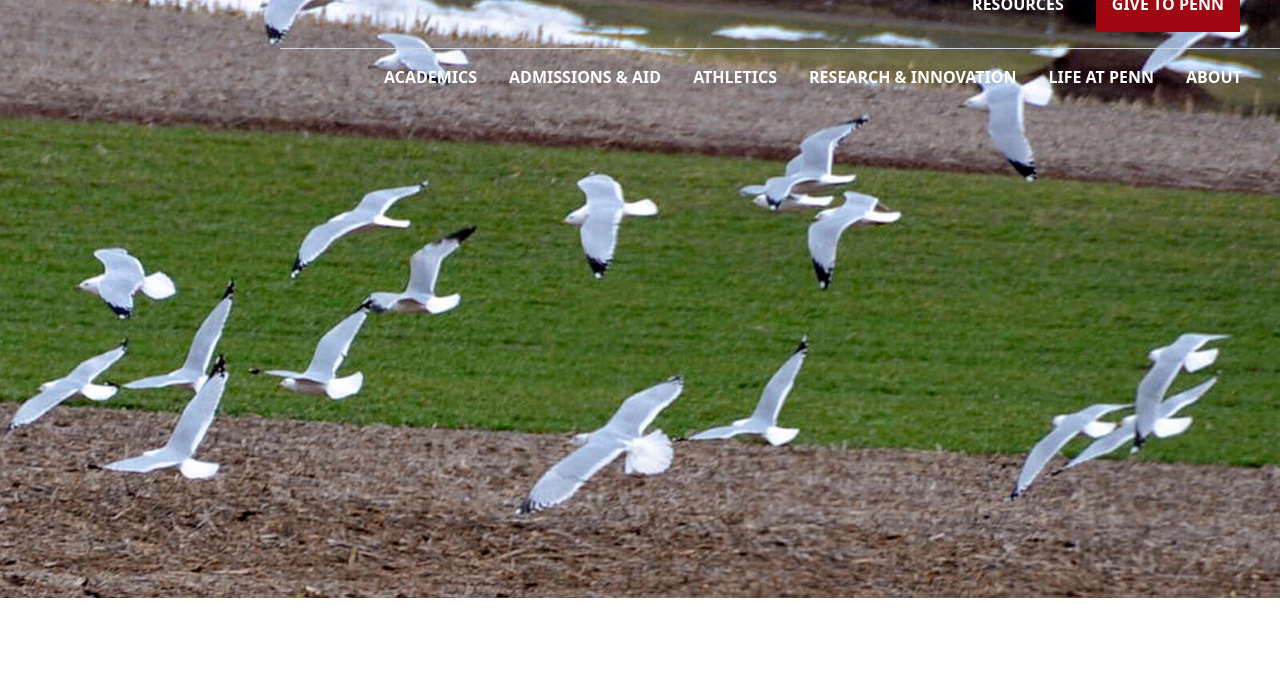
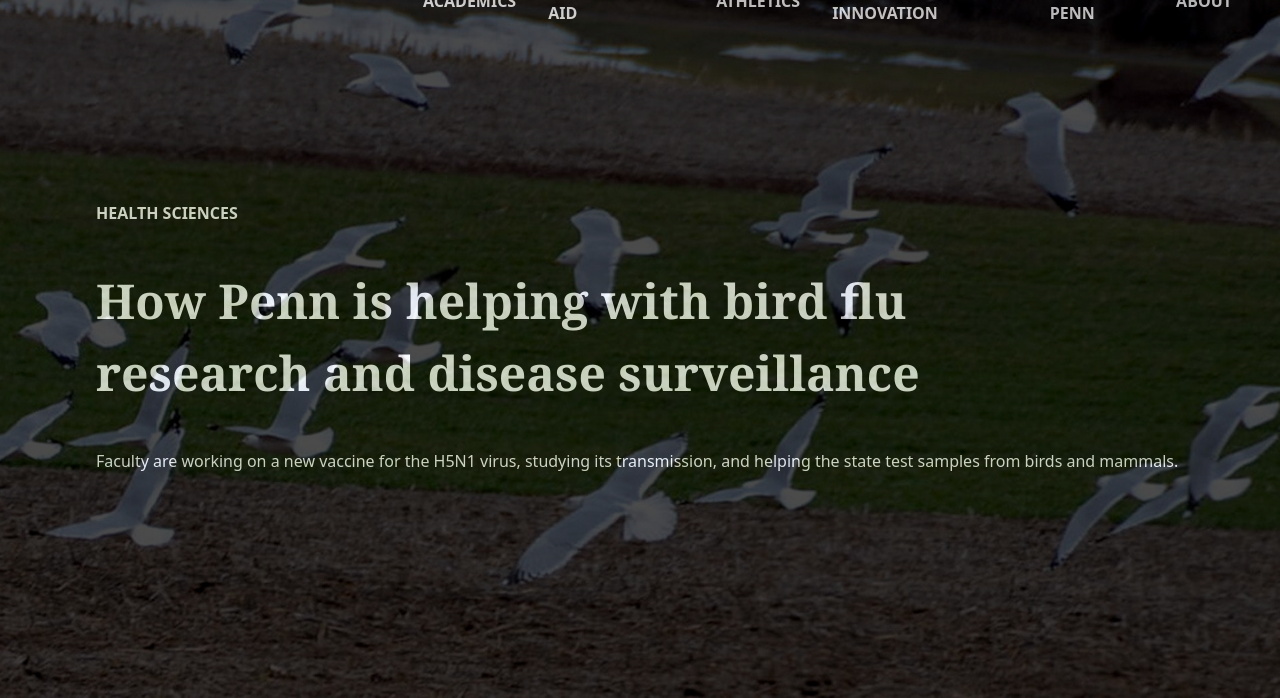
Before and after one commit to dondou21/gate, a website: page public/index.html in a window 1280 px wide. Shown: the part 152-850 px from the top of the page. Before the commit the page ends 800 px from the top, so only its background shows below. Drawn offline with Linux system fonts and the light colour scheme.

Commit message:
the header updted

```diff
--- a/public/index.html
+++ b/public/index.html
@@ -7,22 +7,23 @@
   <title>Penn</title>
 </head>
 <body class=" ">
-  <header class="relative  bg-[url(./images/avian-bird-flu.jpg)] bg-cover h-[750px]  ">
+  <header class="relative  bg-[url(./images/avian-bird-flu.jpg)] bg-cover bg-center h-[850px]  ">
      <!-- header Section -->
-      <div class="flex ">
-         <!-- Logo -->
+      <div class=" bg-black opacity-70 h-[850px]  ">
+        <div class="flex ">
+           <!-- Logo -->
             <div class="pt-14 pl-8 ">
                 <img class="" src="./images/UPenn-logo.svg" alt="logo" srcset="">
             </div>
          <!-- Nav Bar  -->
-            <div class=" mt-32">
+            <div class=" mt-10 w-full ">
               <div class="flex items-center justify-end  ">
                 <a class="font-bold text-white -mt-4  p-8" href="#">RESOURCES</a>
               <button class="mr-10 mb-4 text-white font-bold bg-red-800  p-4 " type="button">GIVE TO PENN</button>
             </div>
-              <hr class="border-gray-300  ml-10  w-[1000px]  ">
+              <hr class="border-gray-300  ml-10  ">
               <div>
-                <ul class="flex gap-8 ml-36 font-bold mt-4  ">
+                <ul class="flex gap-8 ml-36 font-bold mt-4 pr-12   items-center justify-end">
                   <li class="nav-menu">ACADEMICS</li>
                   <li class="nav-menu">ADMISSIONS & AID</li>
                   <li class="nav-menu">ATHLETICS</li>
@@ -32,7 +33,19 @@
                 </ul>
               </div>
             </div>
+        </div>
+
+              <!-- Hero Section -->
+                <div class=" text-white mt-44   ">
+                    <h1 class="font-bold ml-24  mb-10 ">HEALTH SCIENCES</h1>
+                    <h1 class="ml-24 font-semibold font-serif text-[48px] ">How Penn is helping with bird flu <br>research and disease surveillance</h1>
+                    <p class="ml-24 mt-10">
+                        Faculty are working on a new vaccine for the H5N1 virus, studying its transmission, and helping the state test samples from birds and mammals.
+                    </p>
+               </div>
       </div>
+
+
 
   </header>
 </body>
```
Also changed, not shown: public/output.css.
